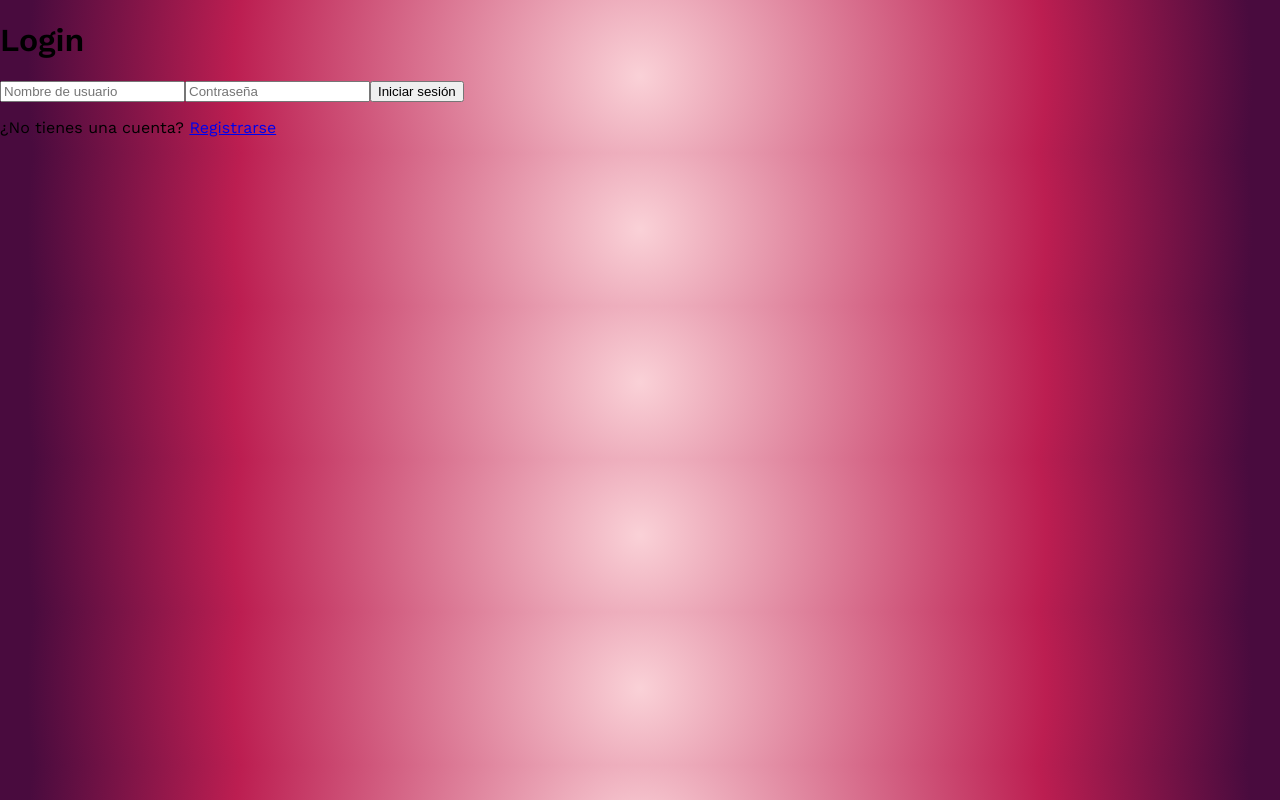
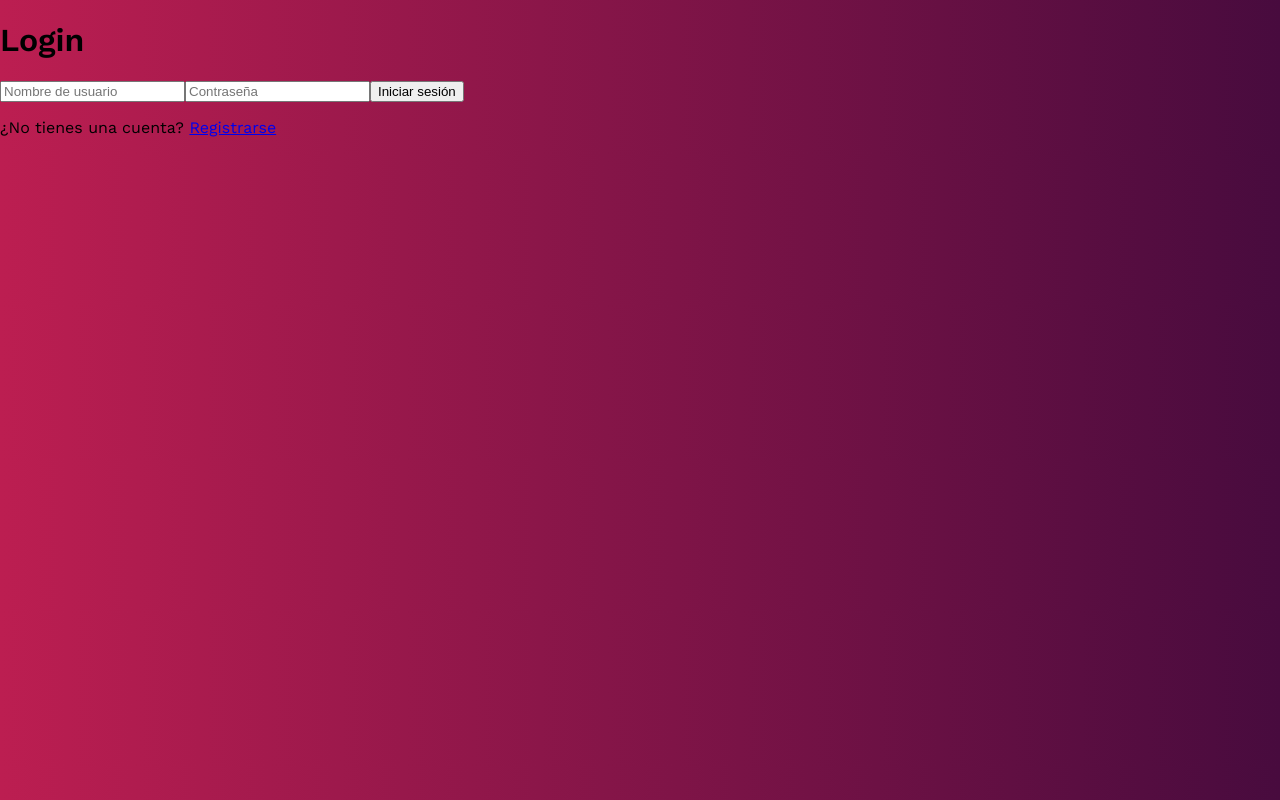
Before and after one commit to pabloSre/app-login, a React (Create React App) app: page / in a window 1280 px wide. Built offline with nearby package versions, Linux system fonts and the light colour scheme.

Commit message:
cambio background

```diff
--- a/src/index.css
+++ b/src/index.css
@@ -3,14 +3,11 @@ body {
   font-family: 'Work Sans', sans-serif;
   -webkit-font-smoothing: antialiased;
   -moz-osx-font-smoothing: grayscale;
-  background: rgb(250,209,215);
-  background: radial-gradient(circle,
-  rgba(250,209,215,1) 0%,
-  rgba(188,30,81,1) 63%,
-  rgba(73,11,62,1) 95%);
+  background: #093028;  /* fallback for old browsers */
+  background: -webkit-linear-gradient(to right, #FAD1d7, #BC1E51);  /* Chrome 10-25, Safari 5.1-6 */
+  background: linear-gradient(to right, #BC1E51, #480b3E); /* W3C, IE 10+/ Edge, Firefox 16+, Chrome 26+, Opera 12+, Safari 7+ */
 }
 
 code {
-  font-family: source-code-pro, Menlo, Monaco, Consolas, 'Courier New',
-    monospace;
+  font-family: 'Work Sans', sans-serif
 }
```
